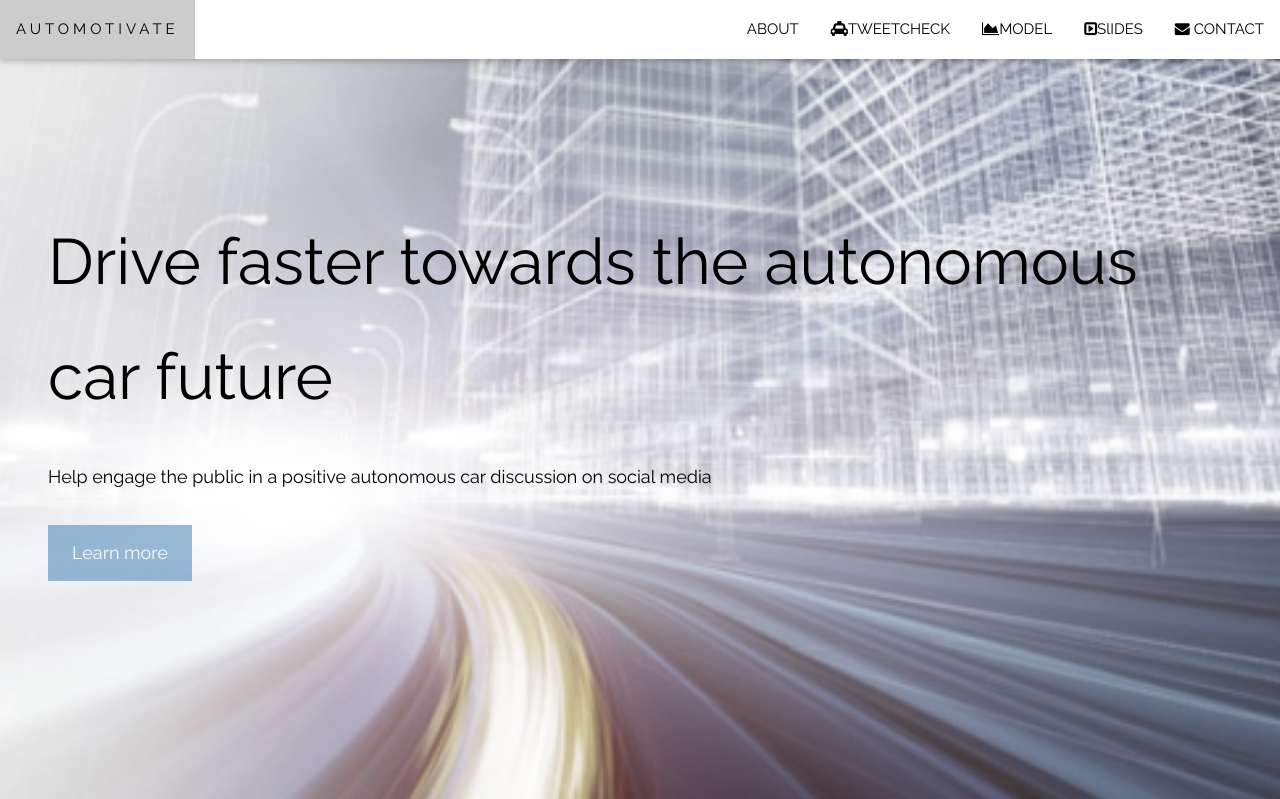
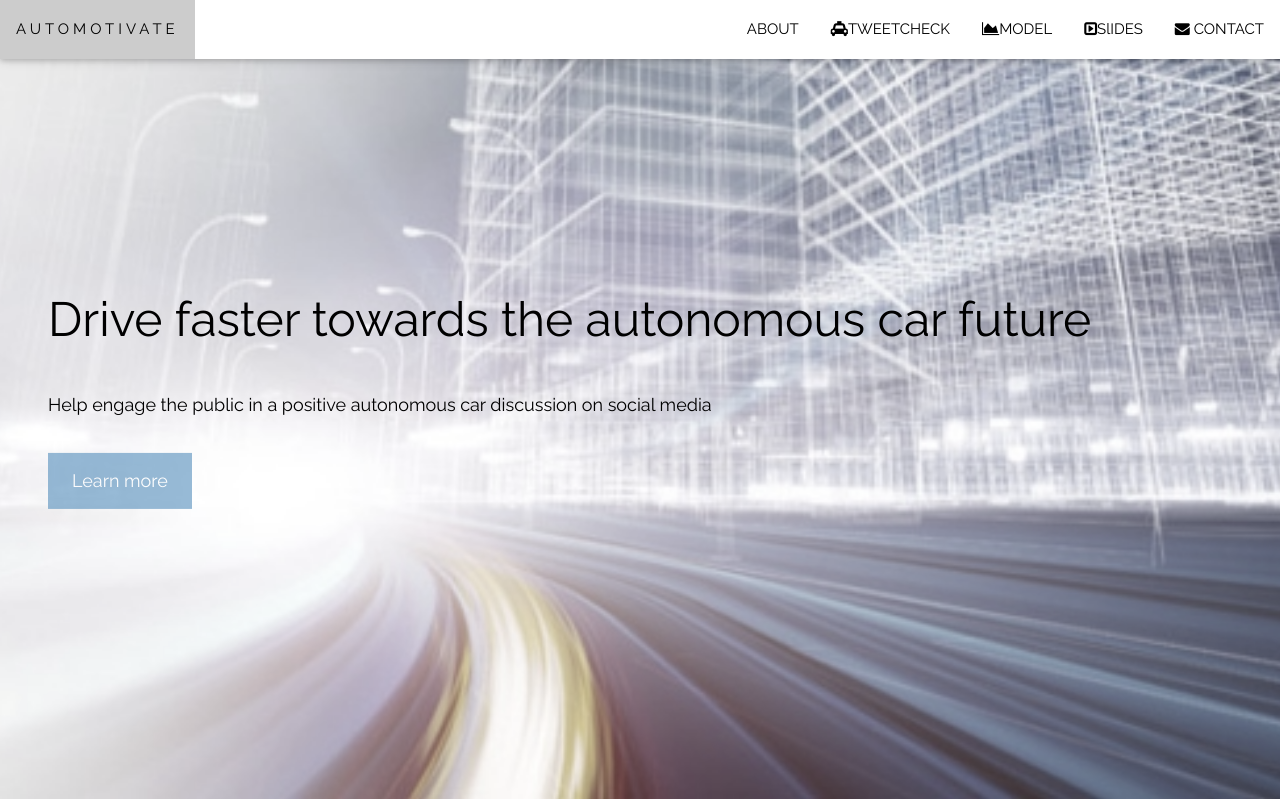
Before and after one commit to khabboud/insight-webapp, a Flask app: template myFlask/templates/output.html in a window 1280 px wide. Shown: the top 799 px of the page. Run offline with Flask 2, Linux system fonts and the light colour scheme; the template is opened without the code that fills it, so the values that code supplies are empty; some libraries are stand-ins or nearby versions.

Commit message:
changed font size on output

```diff
--- a/myFlask/templates/output.html
+++ b/myFlask/templates/output.html
@@ -57,7 +57,7 @@ body, html {
 <!-- Header with full-height image -->
 <header class="bgimg-1 w3-display-container w3-grayscale-min" id="home">
   <div class="w3-display-left w3-text-navy" style="padding:48px">
-    <span class="w3-jumbo w3-hide-small">Drive faster towards the autonomous car future</span><br>
+    <span class="w3-xxxlarge w3-hide-small">Drive faster towards the autonomous car future</span><br>
     <span class="w3-xxlarge w3-hide-large w3-hide-medium">Drive faster towards the autonomous car future</span><br>
     <span class="w3-large">Help engage the public in a positive autonomous car discussion on social media</span>
     <p><a href="#about" class="w3-button w3-blue w3-padding-large w3-large w3-margin-top w3-opacity w3-hover-opacity-off">Learn more</a></p>
```
